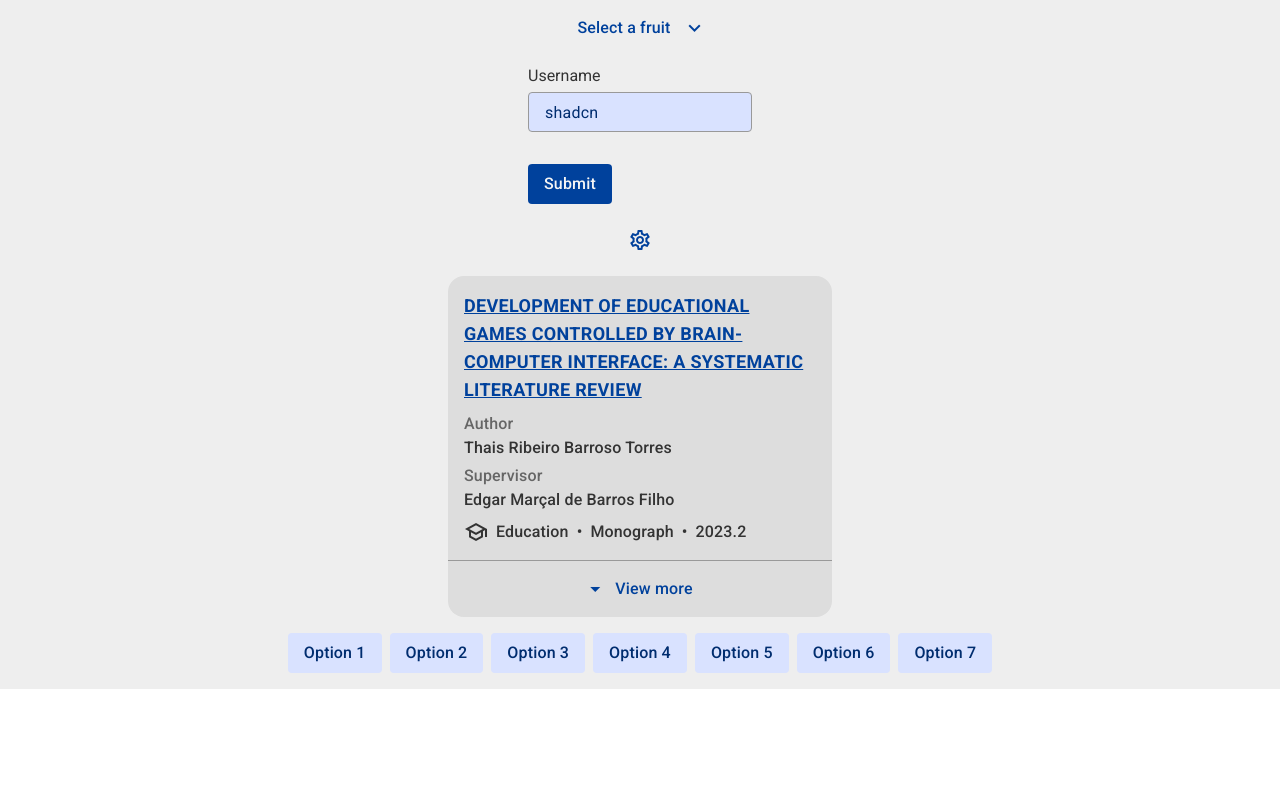
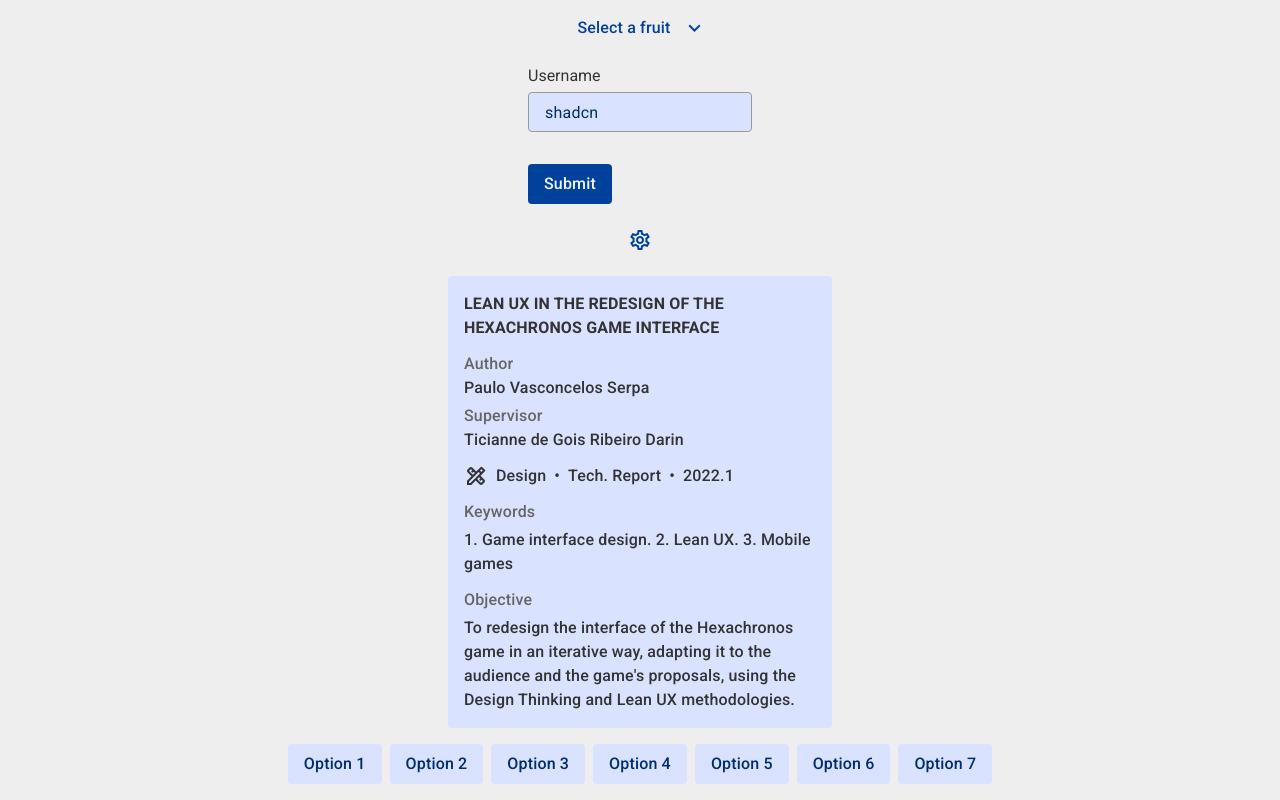
Before and after one commit to adrianjunior/smd-theses, a Next.js app in the folder theses-repo/: page /en in a window 1280 px wide. Shown: the part 344-1144 px from the top of the page. Before the commit the page ends 1033 px from the top, so only its background shows below. Built offline with nearby package versions, Linux system fonts and the light colour scheme.

Commit message:
thesis card optimization

```diff
--- a/theses-repo/src/app/[locale]/page.tsx
+++ b/theses-repo/src/app/[locale]/page.tsx
@@ -168,7 +168,7 @@ export default function Home() {
           </div>
         </PopoverContent>
       </Popover>
-      <ThesisCard thesis={theses[0]} strings={strings}/>
+      <ThesisCard thesis={theses[1]} strings={strings}/>
       <div>
         <FilterChipList items={filterItems} />
       </div>
--- a/theses-repo/src/app/data/localization/en.json
+++ b/theses-repo/src/app/data/localization/en.json
@@ -190,7 +190,8 @@
             "type": "monograph",
             "semester": "2023.2",
             "summary": "To simplify the development of educational games controlled by brain waves, gathering relevant data for developers and researchers in the area.",
-            "keywords": "1. Brain-Computer Interfaces. 2. Electroencephalography Devices. 3. Educational Games"
+            "keywords": "1. Brain-Computer Interfaces. 2. Electroencephalography Devices. 3. Educational Games",
+            "link": "https://drive.google.com/file/d/102rlXD9B--Qe58gKC1PgYTOiCMonlcXw/view?usp=sharing"
         },
         "thesis-2": {
             "title": "LEAN UX IN THE REDESIGN OF THE HEXACHRONOS GAME INTERFACE",
@@ -200,7 +201,8 @@
             "type": "report",
             "semester": "2022.1",
             "summary": "To redesign the interface of the Hexachronos game in an iterative way, adapting it to the audience and the game's proposals, using the Design Thinking and Lean UX methodologies.",
-            "keywords": "1. Game interface design. 2. Lean UX. 3. Mobile games"
+            "keywords": "1. Game interface design. 2. Lean UX. 3. Mobile games",
+            "link": "https://drive.google.com/file/d/1M4t9jv1kg5BKVdlDBgX68DDHl-EHs2iE/view?usp=sharing"
         },
         "thesis-3": {
             "title": "LUMI: INSTITUTIONAL REPOSITORY FOR THE AUDIOVISUAL PRODUCTION OF THE SYSTEMS AND DIGITAL MEDIA COURSE",
@@ -210,7 +212,8 @@
             "type": "report",
             "semester": "2021.1",
             "summary": "Lumi is a digital repository to centralize and give visibility to the audiovisual works of the Systems and Digital Media course at UFC, serving as a professional portfolio for students.",
-            "keywords": "1. Digital institutional repository. 2. Audiovisual portfolio. 3. Front-end. 4. Web system."
+            "keywords": "1. Digital institutional repository. 2. Audiovisual portfolio. 3. Front-end. 4. Web system.",
+            "link": "https://drive.google.com/file/d/1CMiH1dvaFZu0blycek5YxLSGyYn9wl-Q/view?usp=sharing"
         }
     }
 }
--- a/theses-repo/src/app/data/localization/pt.json
+++ b/theses-repo/src/app/data/localization/pt.json
@@ -190,7 +190,8 @@
             "type": "monograph",
             "semester": "2023.2",
             "summary": "Simplificar o desenvolvimento de jogos educativos controlados por ondas cerebrais, reunindo dados relevantes para desenvolvedores e pesquisadores da área.",
-            "keywords": "1. Interfaces Cérebro-computador. 2. Dispositivos de Eletroencefalograma. 3. Jogos Educativos"
+            "keywords": "1. Interfaces Cérebro-computador. 2. Dispositivos de Eletroencefalograma. 3. Jogos Educativos",
+            "link": "https://drive.google.com/file/d/102rlXD9B--Qe58gKC1PgYTOiCMonlcXw/view?usp=sharing"
         },
         "thesis-2": {
             "title": "LEAN UX NO REDESIGN DA INTERFACE DO JOGO HEXACHRONOS",
@@ -200,7 +201,8 @@
             "type": "report",
             "semester": "2022.1",
             "summary": "Redesenhar a interface do jogo Hexachronos de forma iterativa, adaptando-a ao público e às propostas do jogo, utilizando as metodologias Design Thinking e Lean UX.",
-            "keywords": "1. Design de interface para jogos. 2. Lean UX. 3. Jogos mobile"
+            "keywords": "1. Design de interface para jogos. 2. Lean UX. 3. Jogos mobile",
+            "link": "https://drive.google.com/file/d/1M4t9jv1kg5BKVdlDBgX68DDHl-EHs2iE/view?usp=sharing"
         },
         "thesis-3": {
             "title": "LUMI: REPOSITÓRIO INSTITUCIONAL PARA A PRODUÇÃO AUDIOVISUAL DO CURSO DE SISTEMAS E MÍDIAS DIGITAIS",
@@ -210,7 +212,8 @@
             "type": "report",
             "semester": "2021.1",
             "summary": "Lumi é um repositório digital para centralizar e dar visibilidade aos trabalhos audiovisuais do curso de Sistemas e Mídias Digitais da UFC, servindo como portfólio profissional para os alunos.",
-            "keywords": "1. Repositório institucional digital. 2. Portfólio audiovisual. 3. Front-end. 4. Sistema Web."
+            "keywords": "1. Repositório institucional digital. 2. Portfólio audiovisual. 3. Front-end. 4. Sistema Web.",
+            "link": "https://drive.google.com/file/d/1CMiH1dvaFZu0blycek5YxLSGyYn9wl-Q/view?usp=sharing"
         }
     }
 }
--- a/theses-repo/src/components/2-molecules/thesis-card.tsx
+++ b/theses-repo/src/components/2-molecules/thesis-card.tsx
@@ -5,25 +5,14 @@ import {
     CardContent,
     CardFooter
 } from "@/components/1-atoms/card"
-import { Separator } from "@/components/1-atoms/separator"
-import { useEffect, useRef, useState } from 'react';
+import { useState } from 'react';
 
 import 'material-icons/iconfont/filled.css';
 import 'material-icons/iconfont/outlined.css';
 import { cn } from "@/lib/utils";
 
 export function ThesisCard({ thesis, strings }: { thesis: any, strings: any }) {
-    const [isExpanded, setIsExpanded] = useState(false);
-    const [expandedHeight, setExpandedHeight] = useState(0);
-    const expandableRef = useRef<HTMLDivElement>(null);
-
-    useEffect(() => {
-        if (isExpanded && expandableRef.current) {
-            setExpandedHeight(expandableRef.current.scrollHeight);
-        } else {
-            setExpandedHeight(0);
-        }
-    }, [isExpanded]);
+    const [isHovered, setIsHovered] = useState(false);
 
     let path: string = "";
     let icon: string = "";
@@ -60,53 +49,44 @@ export function ThesisCard({ thesis, strings }: { thesis: any, strings: any }) {
     if (thesis.type == "report") type = strings.types.report
 
     return (
-        <Card className="w-96 thesis-card-style" data-expanded={isExpanded}>
+        <a href={thesis.link} target="_blank" className="thesis-card-style thesis-card-style-active"
+            onMouseEnter={() => setIsHovered(true)}
+            onMouseLeave={() => setIsHovered(false)}
+            onFocus={() => setIsHovered(true)}
+            onBlur={() => setIsHovered(false)}>
+            <Card className="w-96">
                 <CardContent>
-                <a href="https://drive.google.com/file/d/102rlXD9B--Qe58gKC1PgYTOiCMonlcXw/view?usp=sharing" target="_blank" className="thesis-card-link">
+                    <p className="self-stretch font-bold">
                         {thesis.title}
-                </a>
-                <div className="thesis-card-column gap-1 sm:mt-2 lg:mt-4">
+                    </p>
+                    <div className="thesis-card-column gap-1">
                         <div className="thesis-card-responsive">
-                        <p className="text-on-surface-variant">{strings.labels.author}</p>
+                            <p className={cn(isHovered ? 'thesis-card-aux-text-active' : 'thesis-card-aux-text')}>{strings.labels.author}</p>
                             <p>{thesis.author}</p>
                         </div>
                         <div className="thesis-card-responsive">
-                        <p className="text-on-surface-variant">{strings.labels.supervisor}</p>
+                            <p className={cn(isHovered ? 'thesis-card-aux-text-active' : 'thesis-card-aux-text')}>{strings.labels.supervisor}</p>
                             <p>{thesis.supervisor}</p>
                         </div>
                     </div>
-                <div className="thesis-card-line gap-x-2 gap-y-1 sm:mt-2 lg:mt-4">
-                    <span className={cn(isExpanded ? 'material-icons' : 'material-icons-outlined')}>{icon}</span>
+                    <div className="thesis-card-line gap-x-2 gap-y-1">
+                        <span className={cn(isHovered ? 'material-icons' : 'material-icons-outlined')}>{icon}</span>
                         <p>{path}</p>
                         <p>•</p>
                         <p>{type}</p>
                         <p>•</p>
                         <p>{thesis.semester}</p>
                     </div>
-                <div
-                    ref={expandableRef}
-                    className="thesis-card-column thesis-card-expand"
-                    data-expanded={isExpanded}
-                    style={{ maxHeight: expandedHeight }}
-                >
                     <div className="thesis-card-column gap-1">
-                        <p className="text-on-surface-variant">{strings.labels.objective}</p>
+                        <p className={cn(isHovered ? 'thesis-card-aux-text-active' : 'thesis-card-aux-text')}>{strings.labels.keywords}</p>
+                        <p>{thesis.keywords}</p>
+                    </div>
+                    <div className="thesis-card-column gap-1">
+                        <p className={cn(isHovered ? 'thesis-card-aux-text-active' : 'thesis-card-aux-text')}>{strings.labels.objective}</p>
                         <p>{thesis.summary}</p>
                     </div>
-                    <div className="thesis-card-column gap-1">
-                        <p className="text-on-surface-variant">{strings.labels.keywords}</p>
-                        <p>{thesis.keywords}</p>
-                    </div>
-                </div>
                 </CardContent>
-            <Separator />
-            <CardFooter onClick={() => setIsExpanded(!isExpanded)}>
-                <span className='material-icons thesis-card-dropdown' data-expanded={isExpanded}>arrow_drop_down</span>
-                <p>
-                    {!isExpanded && <span>{strings.labels.moreInfo}</span>}
-                    {isExpanded && <span>{strings.labels.lessInfo}</span>}
-                </p>
-            </CardFooter>
             </Card>
+        </a>
     );
 }
--- a/theses-repo/src/lib/translated-theses.ts
+++ b/theses-repo/src/lib/translated-theses.ts
@@ -11,6 +11,7 @@ export const TranslatedTheses = () => {
         semester: string;
         summary: string;
         keywords: string;
+        link: string;
     }
 
     const thesesData = useTranslations('Theses');
@@ -26,6 +27,7 @@ export const TranslatedTheses = () => {
             semester: thesesData(`thesis-${i}.semester`),
             summary: thesesData(`thesis-${i}.summary`),
             keywords: thesesData(`thesis-${i}.keywords`),
+            link: thesesData(`thesis-${i}.link`)
         }
         theses.push(thesis)
     }
--- a/theses-repo/src/styles/1-atoms/card.css
+++ b/theses-repo/src/styles/1-atoms/card.css
@@ -1,6 +1,5 @@
 .card-layout {
     @apply
-    rounded-large
     flex
     flex-col
     items-stretch
@@ -14,6 +13,8 @@
     items-start
     sm:p-4
     lg:p-6
+    sm:gap-3
+    lg:gap-4
     text-label-large
     font-medium
 }
--- a/theses-repo/src/styles/2-molecules/thesis-card.css
+++ b/theses-repo/src/styles/2-molecules/thesis-card.css
@@ -1,7 +1,3 @@
-.thesis-card-link {
-    @apply self-stretch text-primary text-title-medium font-bold underline visited:text-purple-700 visited:dark:text-purple-400
-}
-
 .thesis-card-column {
     @apply flex flex-col items-start
 }
@@ -14,42 +10,58 @@
     @apply flex sm:flex-col lg:flex-row items-start lg:flex-wrap lg:gap-1
 }
 
-.thesis-card-expand[data-expanded='false'] {
-    @apply max-h-0 overflow-hidden transition-card-expand duration-200 sm:gap-2 lg:gap-4
+.thesis-card-style {
+    @apply
+    rounded-extra-small
+    bg-primary-container
+    text-on-surface
+    dark:bg-dark-primary-container
+    dark:text-dark-on-surface
+    transition-interactive
+    duration-150
 }
 
-.thesis-card-expand[data-expanded='true'] {
-    @apply max-h-fit overflow-hidden transition-card-expand duration-500 sm:gap-2 lg:gap-4 sm:mt-2 lg:mt-4
+.thesis-card-style-active {
+    @apply
+    hover:rounded-large
+    hover:bg-primary
+    hover:text-on-primary
+    hover:dark:bg-dark-primary
+    hover:dark:text-dark-on-primary
+    hover:transition-interactive
+    hover:duration-300
+    hover:cursor-pointer
+    hover:shadow-elevation-4
+
+    focus-visible:rounded-large
+    focus-visible:bg-primary
+    focus-visible:text-on-primary
+    focus-visible:dark:bg-dark-primary
+    focus-visible:dark:text-dark-on-primary
+    focus-visible:transition-interactive
+    focus-visible:duration-300
+    focus-visible:cursor-pointer
+    focus-visible:shadow-elevation-4
+
+    focus-visible:outline-none
+    focus-visible:ring
+    focus-visible:ring-offset-2
+    ring-offset-white
+    dark:ring-offset-black
+    focus-visible:ring-primary
+    dark:focus-visible:ring-dark-primary
 }
 
-.thesis-card-dropdown[data-expanded='false'] {
-    @apply transition-all duration-200
+.thesis-card-aux-text {
+    @apply
+    text-on-surface-variant
+    transition-colors
+    duration-150
 }
 
-.thesis-card-dropdown[data-expanded='true'] {
-    @apply rotate-180 transition-all duration-500
+.thesis-card-aux-text-active {
+    @apply
+    text-on-primary
+    transition-colors
+    duration-300
 }
-
-.thesis-card-style[data-expanded='false'] {
-    @apply
-    sm:bg-surface-container
-    lg:bg-surface-container-high
-    text-on-surface
-    sm:dark:bg-dark-surface-container
-    lg:dark:bg-dark-surface-container-high
-    dark:text-dark-on-surface
-    transition-colors
-    duration-200
-}
-
-.thesis-card-style[data-expanded='true'] {
-    @apply
-    sm:bg-primary-container
-    lg:bg-primary-container
-    text-on-primary-container
-    sm:dark:bg-dark-primary-container
-    lg:dark:bg-dark-primary-container
-    dark:text-dark-on-primary-container
-    transition-colors
-    duration-500
-}
```
Lines whose indentation alone changed are shown as unchanged.
